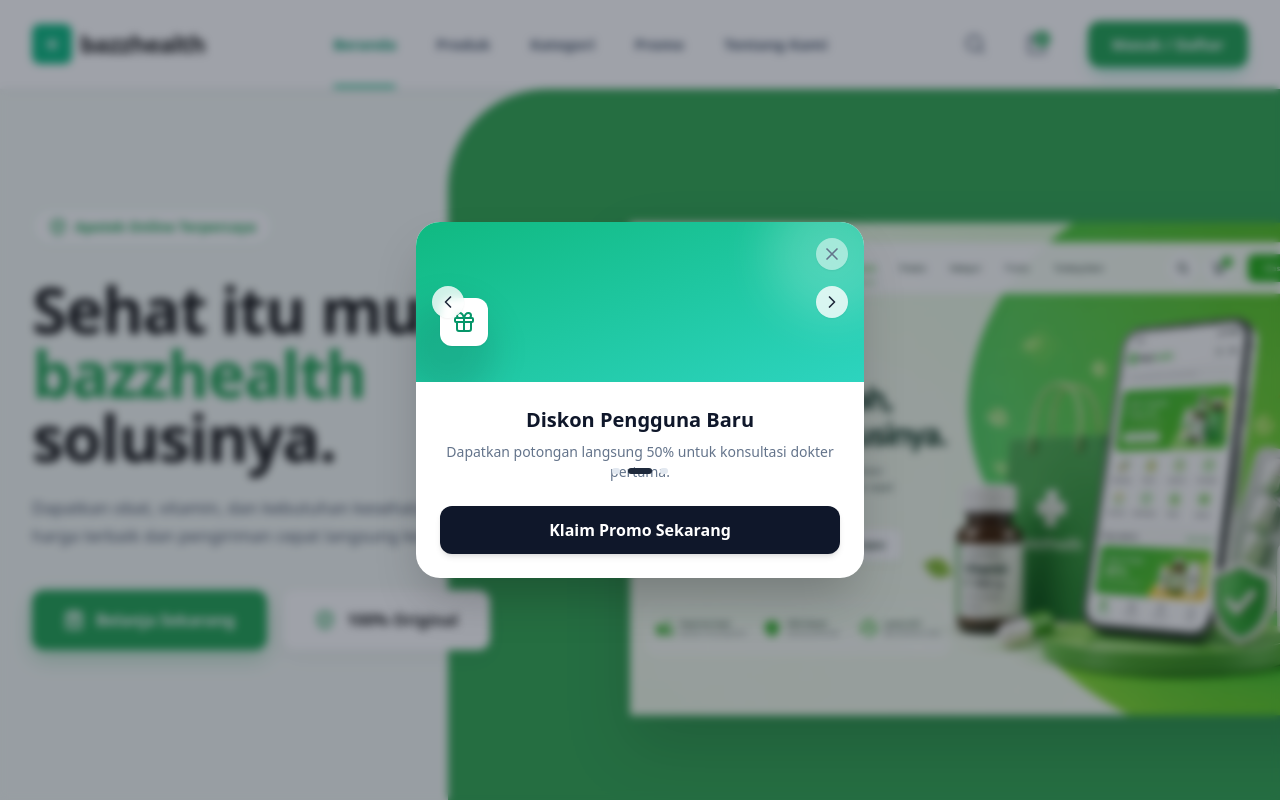
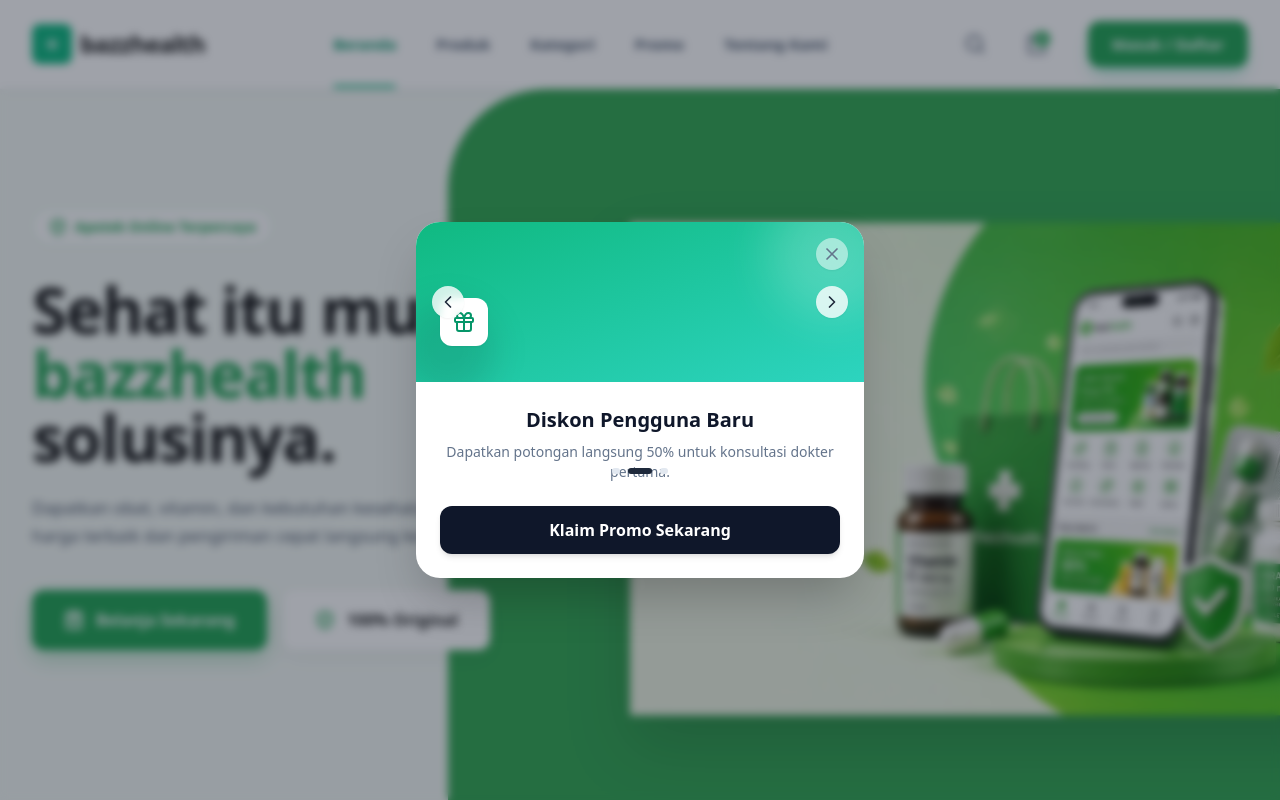
Before and after one commit to Bazzcuy/bazzhealth, a Next.js app: page / in a window 1280 px wide. Shown: the top 800 px of the page. Built offline with nearby package versions, Linux system fonts and the light colour scheme.

Commit message:
Fix hilarious bug where hero image was a mockup of the entire website instead of the isolated 3D asset

```diff
--- a/src/app/page.tsx
+++ b/src/app/page.tsx
@@ -110,9 +110,9 @@ export default function Home() {
 
             {/* Right Image */}
             <div className="relative h-[300px] sm:h-[400px] md:h-[600px] flex items-center justify-center mt-8 lg:mt-0">
-              {/* User will upload hero-3d.png here */}
+              {/* User will upload hero-3d.jpg here */}
               <img
-                src="/images/hero-3d.png"
+                src="/images/hero-3d.jpg"
                 alt="Bazzhealth App 3D Mockup"
                 className="w-full h-full object-contain scale-125 lg:scale-110 xl:scale-125 drop-shadow-2xl translate-x-4 lg:translate-x-12"
                 style={{ filter: 'drop-shadow(0 25px 25px rgba(0,0,0,0.15))' }}
```
Also changed, not shown: public/images/hero-3d.jpg (added).
